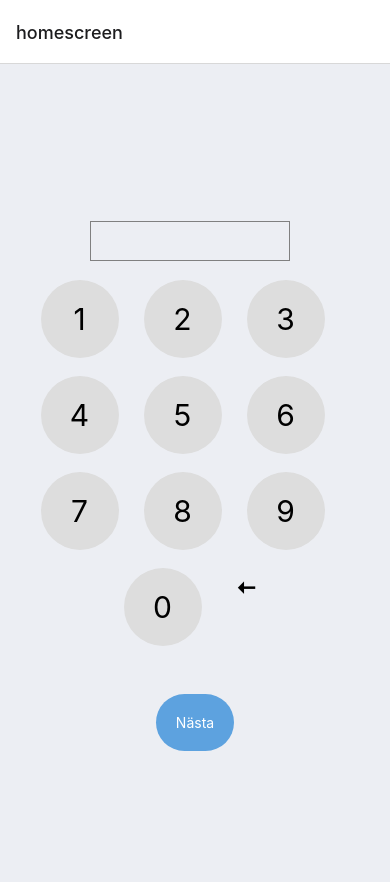
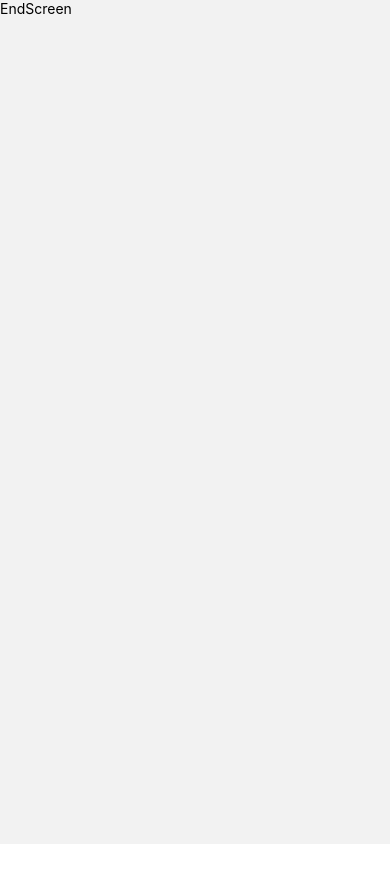
Before and after one commit to Nico1998400/speakinapp, a React Native app: screen /endscreen in a window 390 px wide. Shown: the top 882 px of the page. After the commit the page ends 844 px from the top, so only its background shows below. Built offline with nearby package versions, Linux system fonts and the light colour scheme.

Commit message:
Added EndScreeen and React route

```diff
--- a/App.js
+++ b/App.js
@@ -3,6 +3,7 @@ import { View, StyleSheet } from 'react-native';
 import * as Font from 'expo-font';
 import SpeakinScreen from './screens/SpeakinScreen';
 import HomeScreen from './screens/HomeScreen';
+import EndScreen from './screens/EndScreen';
 import { NavigationContainer } from "@react-navigation/native";
 import { createNativeStackNavigator } from "@react-navigation/native-stack";
 
@@ -27,8 +28,9 @@ const App = () => {
   return (
       <NavigationContainer style={styles.container}>
         <Stack.Navigator initalRouteName='homescreen'>
-          <Stack.Screen name='homescreen' component={HomeScreen}/>
-          <Stack.Screen name='speakinscreen' component={SpeakinScreen}/>
+          <Stack.Screen options={{headerShown: false}} name='homescreen' component={HomeScreen}/>
+          <Stack.Screen options={{headerShown: false}} name='speakinscreen' component={SpeakinScreen}/>
+          <Stack.Screen options={{headerShown: false}} name='endscreen' component={EndScreen}/>
         </Stack.Navigator>
       </NavigationContainer>
   );
--- /dev/null
+++ b/screens/EndScreen.js
@@ -0,0 +1,8 @@
+import React from 'react'
+import { View, Text } from 'react-native'
+
+export default function EndScreen() {
+  return (
+    <View><Text>EndScreen</Text></View>
+  )
+}
--- a/screens/HomeScreen.js
+++ b/screens/HomeScreen.js
@@ -9,10 +9,12 @@ import {
 import { Pressable, Icon } from "react-native";
 import { Dimensions } from "react-native";
 import { MaterialCommunityIcons } from "@expo/vector-icons";
+import { useNavigation } from "@react-navigation/native";
 
 const { width, height } = Dimensions.get("window");
 
 export default function HomeScreen() {
+  const nav = useNavigation();
   const [inputValue, setInputValue] = useState("");
 
   const handleNumberPress = (number) => {
@@ -114,7 +116,7 @@ export default function HomeScreen() {
   </View>
       </View>
 
-      <TouchableOpacity style={styles.nextButton}>
+      <TouchableOpacity  onPress={() => nav.navigate("speakinscreen")} style={styles.nextButton}>
         <Text style={styles.nextButtonText}>Nästa</Text>
       </TouchableOpacity>
     </View>
```
